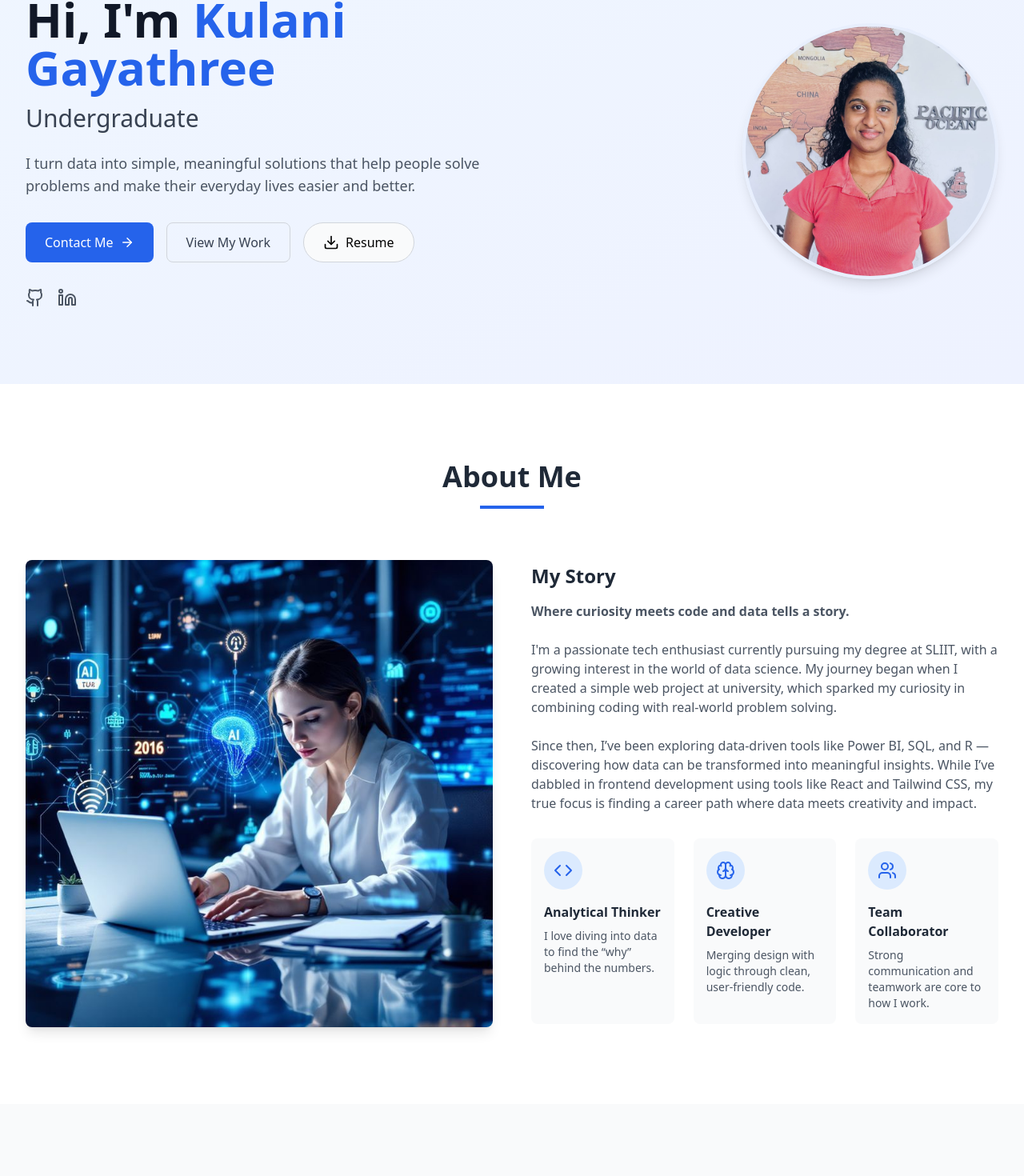
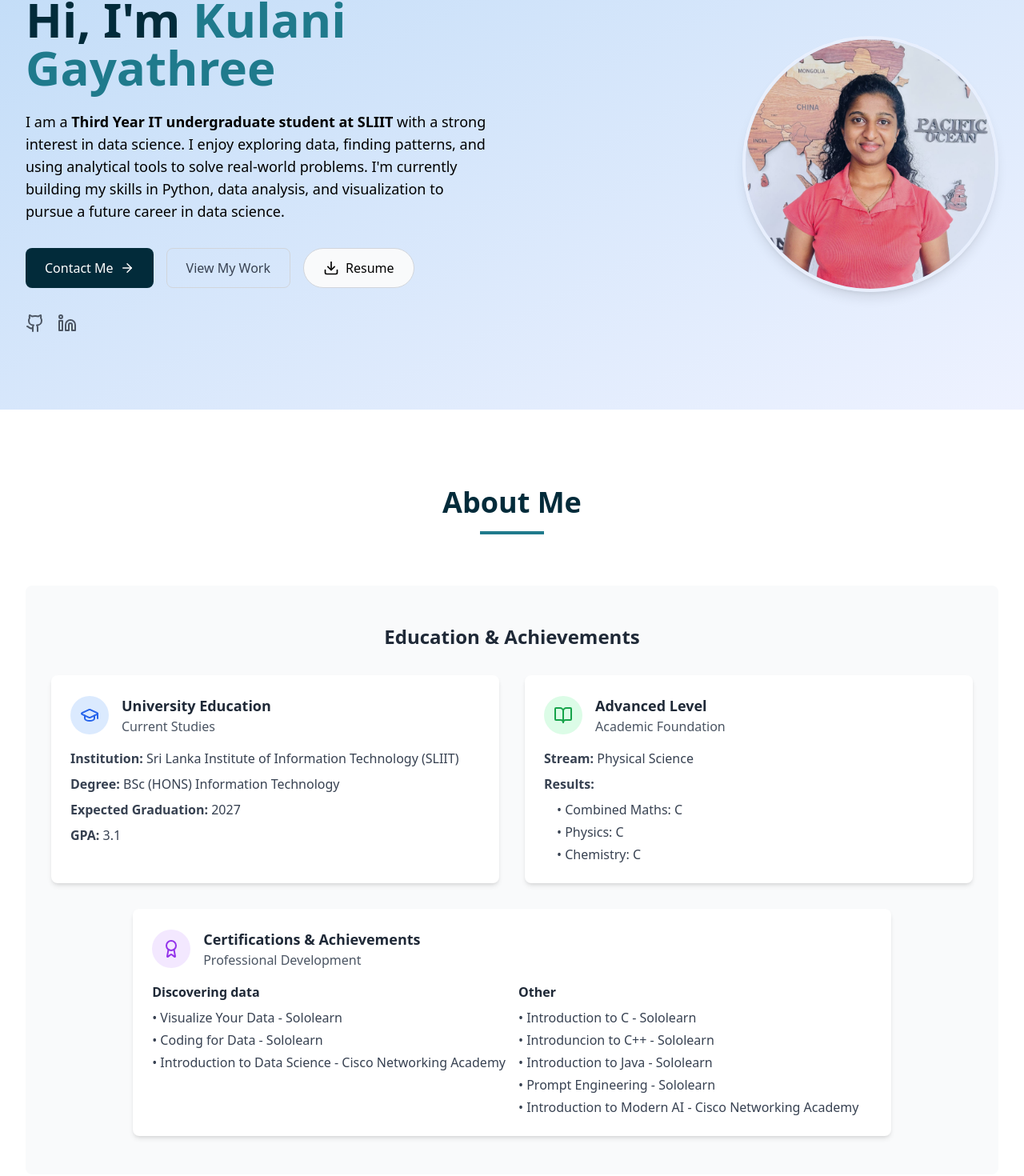
Before and after one commit to kulanigayathree/portfolio, a React (Vite) app: page / in a window 1280 px wide. Shown: the part 134-1604 px from the top of the page at 80% size. Built offline with nearby package versions, Linux system fonts and the light colour scheme.

Commit message:
color change and change about me

```diff
--- a/package.json
+++ b/package.json
@@ -17,7 +17,8 @@
     "lucide-react": "^0.441.0",
     "react": "^18.3.1",
     "react-dom": "^18.3.1",
-    "react-icons": "^5.5.0"
+    "react-icons": "^5.5.0",
+    "react-type-animation": "^3.2.0"
   },
   "devDependencies": {
     "@types/node": "^20.11.18",
--- a/src/components/About.tsx
+++ b/src/components/About.tsx
@@ -1,72 +1,123 @@
 import React from 'react';
-import { Code, Brain, Users } from 'lucide-react';
-import aboutImage from '../assets/images/about_us.jpg'; // ✅ New import
+import { Code, Brain, Users, GraduationCap, Award, BookOpen } from 'lucide-react';
 
 export const About = () => {
-  return <section id="about" className="py-16 md:py-24 bg-white">
+  return (
+    <section id="about" className="py-16 md:py-24 bg-white">
       <div className="container mx-auto px-4 sm:px-6 lg:px-8">
         <div className="text-center mb-16">
-          <h2 className="text-3xl md:text-4xl font-bold mb-4">About Me</h2>
-          <div className="w-20 h-1 bg-blue-600 mx-auto"></div>
+          <h2 className="text-3xl md:text-4xl font-bold mb-4 text-[#022b3a]">About Me</h2>
+          <div className="w-20 h-1 bg-[#1f7a8c] mx-auto"></div>
         </div>
-        <div className="flex flex-col md:flex-row gap-12 items-center">
-          <div className="md:w-1/2">
-            <img src={aboutImage} alt="About me" className="rounded-lg shadow-lg w-full h-auto object-cover" /> {/* ✅ Changed here */}
-          </div>
-          <div className="md:w-1/2">
-            <h3 className="text-2xl font-bold mb-4">My Story</h3>
 
-             <p className="text-gray-600 mb-6">
-              <strong>Where curiosity meets code and data tells a story.</strong>
-            </p>
 
-            <p className="text-gray-600 mb-6">
-              I'm a passionate tech enthusiast currently pursuing my degree at SLIIT,
-              with a growing interest in the world of data science.
-              My journey began when I created a simple web project at university,
-              which sparked my curiosity in combining coding with real-world problem solving.
-            </p>
 
-            <p className="text-gray-600 mb-8">
-              Since then, I’ve been exploring data-driven tools like
-              Power BI, SQL, and R — discovering how data can be transformed into meaningful insights.
-              While I’ve dabbled in frontend development using tools like React and Tailwind CSS,
-              my true focus is finding a career path where data meets creativity and impact.
-            </p>
 
-            <div className="grid grid-cols-1 sm:grid-cols-3 gap-6">
-              <div className="bg-gray-50 p-4 rounded-lg">
-                <div className="bg-blue-100 w-12 h-12 rounded-full flex items-center justify-center mb-4">
-                  <Code className="text-blue-600" />
+
+
+
+
+        {/* Education Section */}
+        <div className="bg-gray-50 py-12 px-8 rounded-lg">
+          <h3 className="text-2xl font-bold text-center mb-8">Education & Achievements</h3>
+
+          <div className="grid grid-cols-1 md:grid-cols-2 gap-8">
+            {/* University Details */}
+            <div className="bg-white p-6 rounded-lg shadow-md
+            transition transform hover:scale-105 hover:shadow-xl cursor-pointer">
+              <div className="flex items-center mb-4">
+                <div className="bg-blue-100 w-12 h-12 rounded-full flex items-center justify-center mr-4">
+                  <GraduationCap className="text-blue-600" />
                 </div>
-                <h4 className="font-bold mb-2">Analytical Thinker</h4>
-                <p className="text-sm text-gray-600">
-                  I love diving into data to find the “why” behind the numbers.
+                <div>
+                  <h4 className="font-bold text-lg">University Education</h4>
+                  <p className="text-gray-600">Current Studies</p>
+                </div>
+              </div>
+              <div className="space-y-2">
+                <p className="text-gray-700">
+                  <strong>Institution:</strong> Sri Lanka Institute of Information Technology (SLIIT)
+                </p>
+                <p className="text-gray-700">
+                  <strong>Degree:</strong> BSc (HONS) Information Technology
+                </p>
+                <p className="text-gray-700">
+                  <strong>Expected Graduation:</strong> 2027
+                </p>
+                <p className="text-gray-700">
+                  <strong>GPA:</strong> 3.1
                 </p>
               </div>
+            </div>
 
-              <div className="bg-gray-50 p-4 rounded-lg">
-                <div className="bg-blue-100 w-12 h-12 rounded-full flex items-center justify-center mb-4">
-                  <Brain className="text-blue-600" />
+            {/* A-Level Results */}
+            <div className="bg-white p-6 rounded-lg shadow-md
+            transition transform hover:scale-105 hover:shadow-xl cursor-pointer">
+              <div className="flex items-center mb-4">
+                <div className="bg-green-100 w-12 h-12 rounded-full flex items-center justify-center mr-4">
+                  <BookOpen className="text-green-600" />
                 </div>
-                <h4 className="font-bold mb-2">Creative Developer</h4>
-                <p className="text-sm text-gray-600">
-                   Merging design with logic through clean, user-friendly code.
+                <div>
+                  <h4 className="font-bold text-lg">Advanced Level</h4>
+                  <p className="text-gray-600">Academic Foundation</p>
+                </div>
+              </div>
+              <div className="space-y-2">
+                <p className="text-gray-700">
+                  <strong>Stream:</strong> Physical Science
                 </p>
+                <p className="text-gray-700">
+                  <strong>Results:</strong>
+                </p>
+                <ul className="text-gray-700 ml-4 space-y-1">
+                  <li>• Combined Maths: C</li>
+                  <li>• Physics: C</li>
+                  <li>• Chemistry: C</li>
+                </ul>
               </div>
+            </div>
+          </div>
 
-              <div className="bg-gray-50 p-4 rounded-lg">
-                <div className="bg-blue-100 w-12 h-12 rounded-full flex items-center justify-center mb-4">
-                  <Users className="text-blue-600" />
+          {/* Certificates Section */}
+          <div className="mt-8 flex justify-center ">
+            <div className="bg-white p-6 rounded-lg shadow-md
+          transition transform hover:scale-105 hover:shadow-xl cursor-pointer
+            ">
+              <div className="flex items-center mb-4">
+                <div className="bg-purple-100 w-12 h-12 rounded-full flex items-center justify-center mr-4">
+                  <Award className="text-purple-600" />
                 </div>
-                <h4 className="font-bold mb-2"> Team Collaborator</h4>
-                <p className="text-sm text-gray-600">
-                  Strong communication and teamwork are core to how I work.
-                </p>
+                <div>
+                  <h4 className="font-bold text-lg">Certifications & Achievements</h4>
+                  <p className="text-gray-600">Professional Development</p>
+                </div>
+              </div>
+              <div className="grid grid-cols-1 md:grid-cols-2 gap-4">
+                <div className="space-y-2">
+                  <h5 className="font-semibold text-gray-800">Discovering data</h5>
+                  <ul className="text-gray-700 space-y-1">
+                    <li>• Visualize Your Data - Sololearn</li>
+                    <li>• Coding for Data - Sololearn</li>
+                    <li>• Introduction to Data Science - Cisco Networking Academy</li>
+                  </ul>
+                </div>
+
+                <div className="space-y-2">
+                  <h5 className="font-semibold text-gray-800">Other</h5>
+                  <ul className="text-gray-700 space-y-1">
+                    <li>• Introduction to C - Sololearn</li>
+                    <li>• Introduncion to C++ - Sololearn</li>
+                    <li>• Introduction to Java - Sololearn</li>
+                    <li>• Prompt Engineering - Sololearn</li>
+                    <li>• Introduction to Modern AI - Cisco Networking Academy</li>
+                  </ul>
+                </div>
+
               </div>
             </div>
           </div>
         </div>
       </div>
-    </section>;
+    </section>
+  );
 };
--- a/src/components/Footer.tsx
+++ b/src/components/Footer.tsx
@@ -2,7 +2,7 @@ import React from 'react';
 import { Linkedin, Mail, Github} from 'lucide-react';
 export const Footer = () => {
   const currentYear = new Date().getFullYear();
-  return <footer className="bg-gray-900 text-white py-12">
+  return <footer className="bg-[#022b3a] text-white py-12">
       <div className="container mx-auto px-4 sm:px-6 lg:px-8">
         <div className="flex flex-col md:flex-row justify-between items-center">
           <div className="mb-6 md:mb-0">
--- a/src/components/Header.tsx
+++ b/src/components/Header.tsx
@@ -34,13 +34,13 @@ export const Header = () => {
       <div className="container mx-auto px-4 sm:px-6 lg:px-8">
         <div className="flex justify-between items-center">
           <div className="flex items-center">
-            <a href="#home" className="text-2xl font-bold text-blue-600">
+            <a href="#home" className="text-2xl font-bold text-[#022b3a]">
               Portfolio
             </a>
           </div>
           {/* Desktop Navigation */}
           <nav className="hidden md:flex space-x-10">
-            {navItems.map(item => <a key={item.name} href={item.href} className="font-medium text-gray-600 hover:text-blue-600 transition-colors">
+            {navItems.map(item => <a key={item.name} href={item.href} className="font-medium text-gray-900 hover:text-[#1f7a8c] transition-colors">
                 {item.name}
               </a>)}
           </nav>
--- a/src/components/Hero.tsx
+++ b/src/components/Hero.tsx
@@ -1,23 +1,26 @@
 import React from 'react';
 import profilePic from '../assets/images/profile.jpg';  // adjust path if needed
 import { ArrowRight, Linkedin, Github, Download } from 'lucide-react';
+
 export const Hero = () => {
-  return <section id="home" className="pt-24 pb-16 md:pt-32 md:pb-24 bg-gradient-to-br from-blue-50 to-indigo-50">
+  return <section id="home" className="pt-24 pb-16 md:pt-32 md:pb-24 bg-gradient-to-br from-[#bfdbf7] to-indigo-50">
       <div className="container mx-auto px-4 sm:px-6 lg:px-8">
         <div className="flex flex-col md:flex-row items-center justify-between gap-12">
           <div className="flex-1">
             <h1 className="text-4xl md:text-5xl lg:text-6xl font-bold text-gray-900 mb-4">
-              Hi, I'm <span className="text-blue-600">Kulani Gayathree</span>
+              <span className="text-[#022b3a]"> Hi, I'm</span> <span className="text-[#1f7a8c]">Kulani Gayathree</span>
             </h1>
             <h2 className="text-2xl md:text-3xl font-medium text-gray-700 mb-6">
-              Undergraduate
+
+
             </h2>
-            <p className="text-lg text-gray-600 mb-8 max-w-2xl">
-              I turn data into simple, meaningful solutions that help people
-              solve problems and make their everyday lives easier and better.
+            <p className="text-lg text-black mb-8 max-w-2xl">
+             I am a <strong>Third Year IT undergraduate student at SLIIT</strong> with a strong interest in data science.
+             I enjoy exploring data, finding patterns, and using analytical tools to solve real-world problems.
+             I'm currently building my skills in Python, data analysis, and visualization to pursue a future career in data science.
             </p>
             <div className="flex flex-wrap gap-4">
-              <a href="#contact" className="px-6 py-3 bg-blue-600 text-white font-medium rounded-lg flex items-center gap-2 hover:bg-blue-700 transition-colors">
+              <a href="#contact" className="px-6 py-3 bg-[#022b3a] text-white font-medium rounded-lg flex items-center gap-2 hover:bg-[#1a4156] transition-colors">
                 Contact Me <ArrowRight size={18} />
               </a>
               <a href="#projects" className="px-6 py-3 border border-gray-300 text-gray-700 font-medium rounded-lg hover:bg-gray-50 transition-colors">
@@ -33,17 +36,17 @@ export const Hero = () => {
                   link.click();
                   document.body.removeChild(link);
                 }}
-                className="px-6 py-3 border border-gray-300 bg-gray-50 text-black font-medium rounded-full hover:bg-blue-100 transition-colors flex items-center gap-2"
+                className="px-6 py-3 border border-gray-300 bg-gray-50 text-black font-medium rounded-full hover:bg-[#1f7a8c] hover:text-[#e1e5f2] transition-colors flex items-center gap-2 "
 >
                  <Download size={20} /> Resume
                </button>
 
             </div>
             <div className="flex gap-4 mt-8">
-              <a href="https://github.com/kulanigayathree" target="_blank" rel="noopener noreferrer" className="text-gray-600 hover:text-blue-600 transition-colors">
+              <a href="https://github.com/kulanigayathree" target="_blank" rel="noopener noreferrer" className="text-gray-600 hover:text-[#022b3a] transition-colors">
                 <Github size={24} />
               </a>
-              <a href="https://www.linkedin.com/in/kulani-gayathree-19174a278" target="_blank" rel="noopener noreferrer" className="text-gray-600 hover:text-blue-600 transition-colors">
+              <a href="https://www.linkedin.com/in/kulani-gayathree-19174a278" target="_blank" rel="noopener noreferrer" className="text-gray-600 hover:text-[#022b3a] transition-colors">
                 <Linkedin size={24} />
               </a>
             </div>
--- a/src/components/ProjectCard.tsx
+++ b/src/components/ProjectCard.tsx
@@ -27,15 +27,15 @@ export const ProjectCard: React.FC<ProjectCardProps> = ({
         <h3 className="text-xl font-bold mb-2">{title}</h3>
         <p className="text-gray-600 text-sm mb-4">{description}</p>
         <div className="flex flex-wrap gap-2 mb-4">
-          {tags.map((tag, index) => <span key={index} className="text-xs bg-blue-100 text-blue-600 px-2 py-1 rounded-full">
+          {tags.map((tag, index) => <span key={index} className="text-xs bg-[#bfdbf7] text-[#1f7a8c] px-2 py-1 rounded-full">
               {tag}
             </span>)}
         </div>
         <div className="flex gap-3">
-          {githubLink && <a href={githubLink} target="_blank" rel="noopener noreferrer" className="text-gray-600 hover:text-blue-600 flex items-center gap-1 text-sm">
+          {githubLink && <a href={githubLink} target="_blank" rel="noopener noreferrer" className="text-gray-800 hover:text-[#1f7a8c] flex items-center gap-1 text-sm">
               <Github  size={16} /> Code
             </a>}
-          {liveLink && <a href={liveLink} target="_blank" rel="noopener noreferrer" className="text-gray-600 hover:text-blue-600 flex items-center gap-1 text-sm">
+          {liveLink && <a href={liveLink} target="_blank" rel="noopener noreferrer" className="text-gray-800 hover:text-[#1f7a8c] flex items-center gap-1 text-sm">
               <ExternalLink size={16} /> visit
             </a>}
 
@@ -44,7 +44,7 @@ export const ProjectCard: React.FC<ProjectCardProps> = ({
       href={figmaLink}
       target="_blank"
       rel="noopener noreferrer"
-      className="text-gray-600 hover:text-blue-600 flex items-center gap-1 text-sm"
+      className="text-gray-800 hover:text-[#1f7a8c] flex items-center gap-1 text-sm"
     >
       <SiFigma size={16} />Figma
     </a>
--- a/src/components/Projects.tsx
+++ b/src/components/Projects.tsx
@@ -36,14 +36,14 @@ export const Projects = () => {
  return <section id="projects" className="py-16 md:py-24 bg-gray-50">
       <div className="container mx-auto px-4 sm:px-6 lg:px-8">
         <div className="text-center mb-16">
-          <h2 className="text-3xl md:text-4xl font-bold mb-4">My Projects</h2>
+          <h2 className="text-3xl md:text-4xl font-bold mb-4 text-[#022b3a]">My Projects</h2>
           <p className="text-gray-600 max-w-2xl mx-auto">
             Here are some of my recent projects. Each one was crafted with
             attention to detail and focus on user experience.
           </p>
-          <div className="w-20 h-1 bg-blue-600 mx-auto mt-4"></div>
+          <div className="w-20 h-1 bg-[#1f7a8c] mx-auto mt-4"></div>
         </div>
-        <div className="grid grid-cols-1 md:grid-cols-2 lg:grid-cols-3 gap-8">
+        <div className="grid grid-cols-1 md:grid-cols-2 lg:grid-cols-4 gap-8">
           {projects.map((project, index) => <ProjectCard key={index} {...project} />)}
         </div>
       </div>
```
Also changed, not shown: src/components/Contact.tsx (+12 -42 lines), src/components/Skills.tsx (+19 -10 lines), 1 other file (tests, documents, lock files or other folders).
